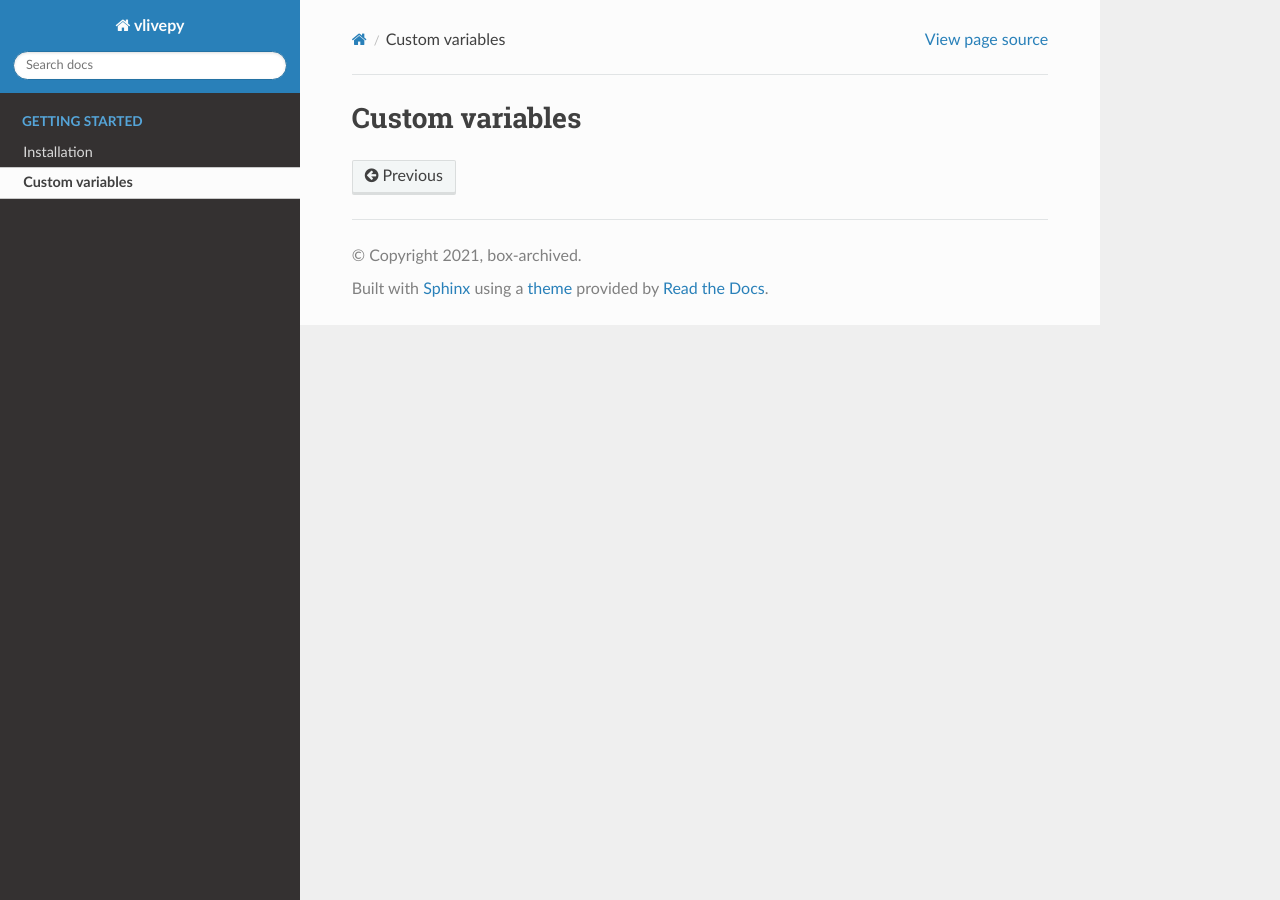
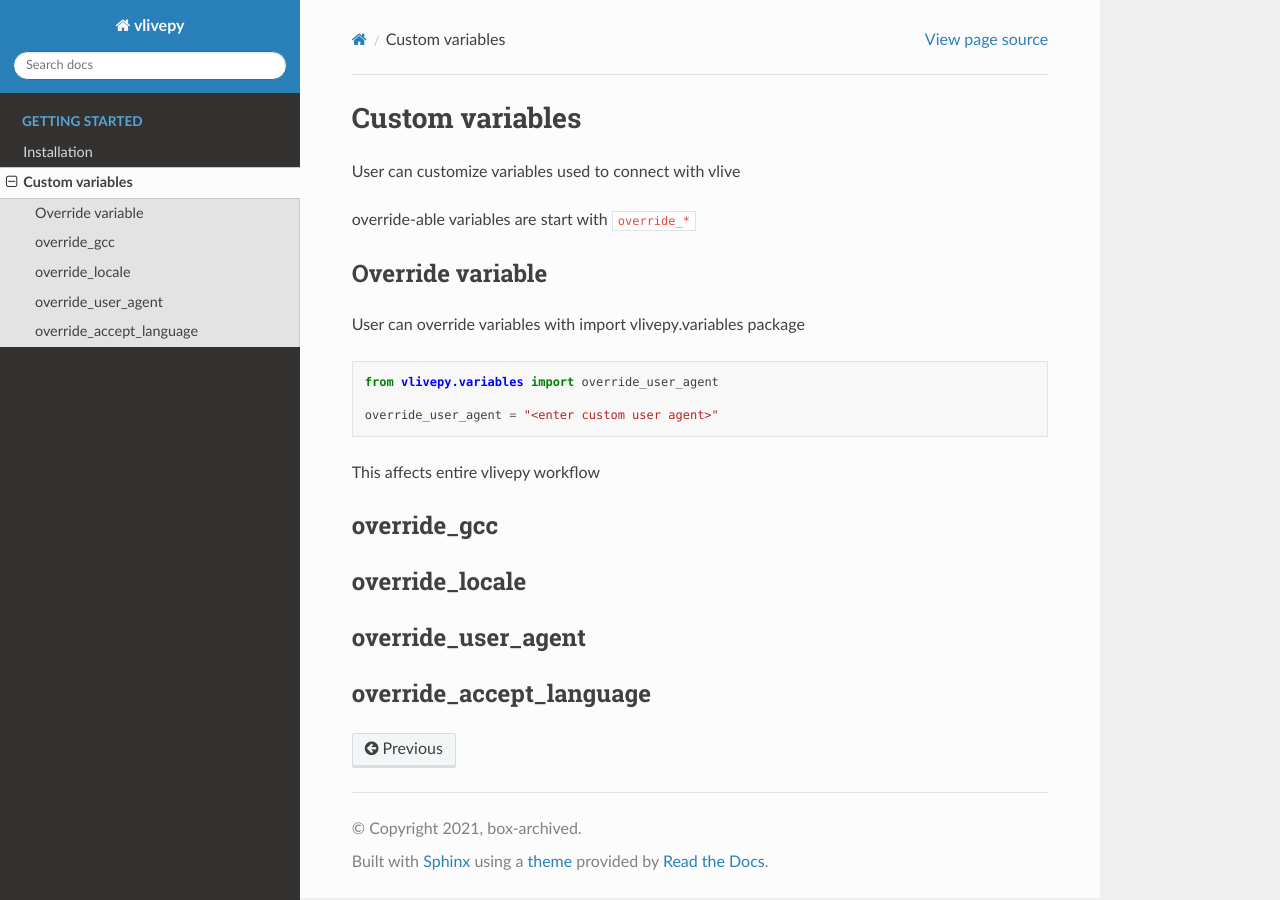
Before and after one commit to box-archived/vlive-py, a Sphinx documentation site: the page built from docs/custom_variables.rst, in a window 1280 px wide. Built offline with Sphinx 7.4.7 and the Read the Docs theme 2.0.0, drawn with Linux system fonts in a browser that asks for light colours.

Commit message:
Add description to custom_variables.rst

```diff
--- a/docs/custom_variables.rst
+++ b/docs/custom_variables.rst
@@ -1,2 +1,29 @@
 Custom variables
 =================
+User can customize variables used to connect with vlive
+
+override-able variables are start with :code:`override_*`
+
+Override variable
+-----------------
+User can override variables with import vlivepy.variables package
+
+.. code-block:: python
+
+    from vlivepy.variables import override_user_agent
+
+    override_user_agent = "<enter custom user agent>"
+
+This affects entire vlivepy workflow
+
+override_gcc
+------------
+
+override_locale
+---------------
+
+override_user_agent
+-------------------
+
+override_accept_language
+------------------------
```
